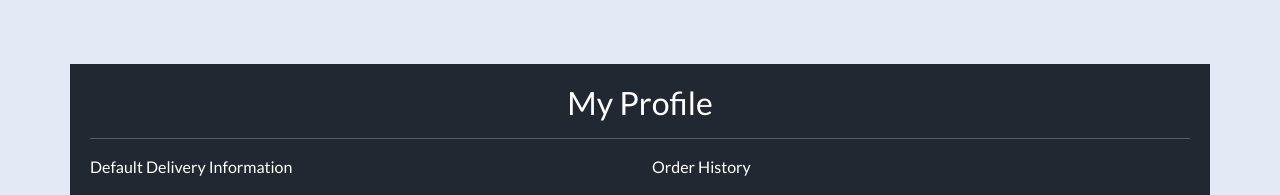
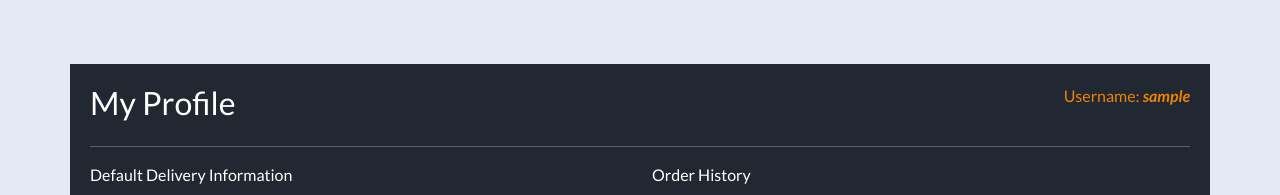
Before and after one commit to ci-mustafa/ayina-couture, a Django app: page /profile/ in a window 1280 px wide. Shown: the part 114-309 px from the top of the page. Run offline with Django 5.2, Linux system fonts and the light colour scheme; the visitor is signed in with stand-in values (Sample User, id 1); data comes from the database, SQL or seed files in the repository; data that the repository does not hold is empty; some libraries are stand-ins or nearby versions; some web fonts are replaced.

Commit message:
feat: display username in profile page

```diff
--- a/profiles/templates/profiles/profile.html
+++ b/profiles/templates/profiles/profile.html
@@ -3,12 +3,13 @@
 
 {% block content %}
 <div class="container profile-main-div">
-    <div class="row">
-        <div class="col">
-            <h2 class="shopping-cart-heading text-center">My Profile</h2>
-            <hr>
+    <div class="row align-items-center">
+        <div class="col d-flex justify-content-between">
+            <h2 class="shopping-cart-heading">My Profile</h2>
+            <span class="username-info">Username: <strong><em>{{ request.user.username }}</em></strong></span>
         </div>
     </div>
+    <hr>
     <div class="row">
         <div class="col-12 col-lg-6">
             <p>Default Delivery Information</p>
--- a/static/css/core.css
+++ b/static/css/core.css
@@ -745,6 +745,9 @@ ul, ol{
     color: white;
 }
 
+.username-info {
+    color: #EC8305;
+}
 
 /* Wishlist sytles */
 .wishlist-container {
```
Also changed, not shown: 1 other file.
